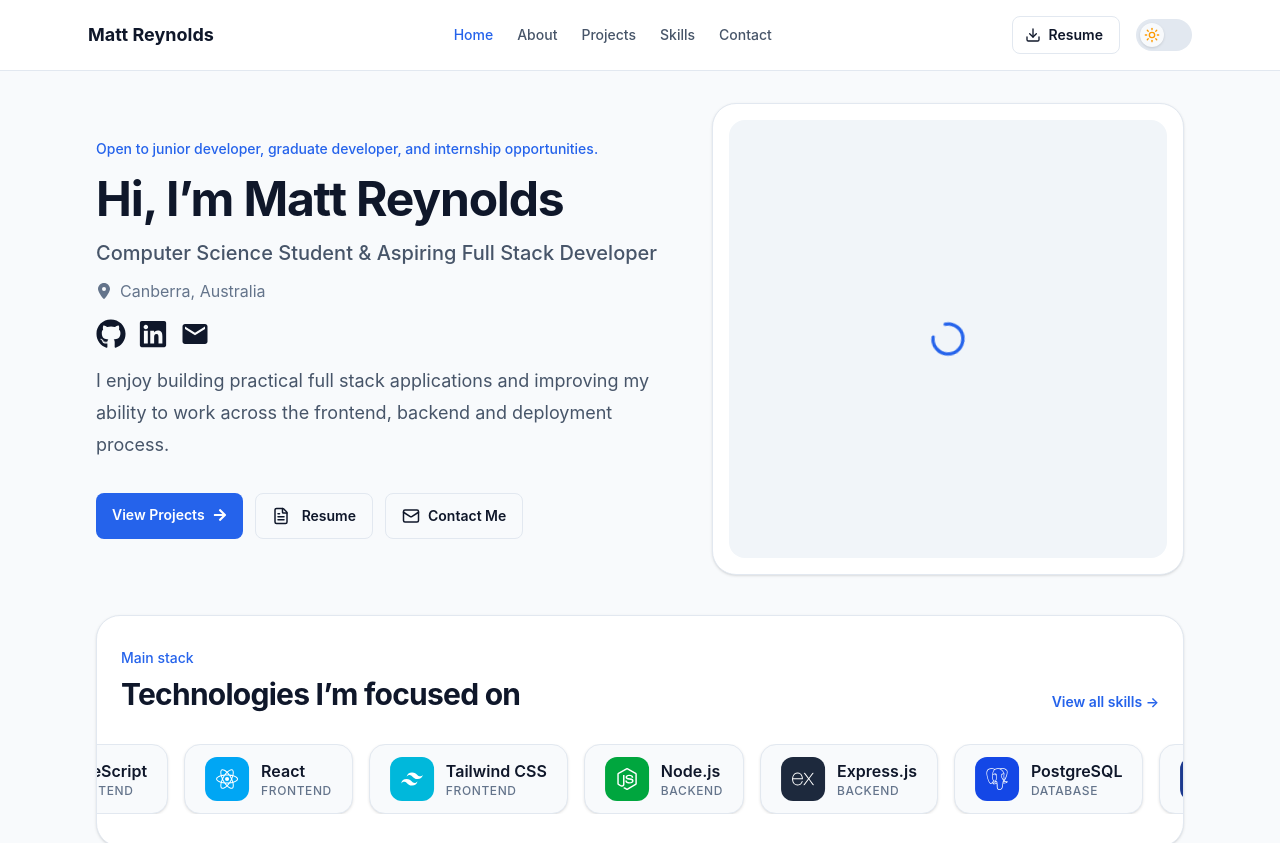
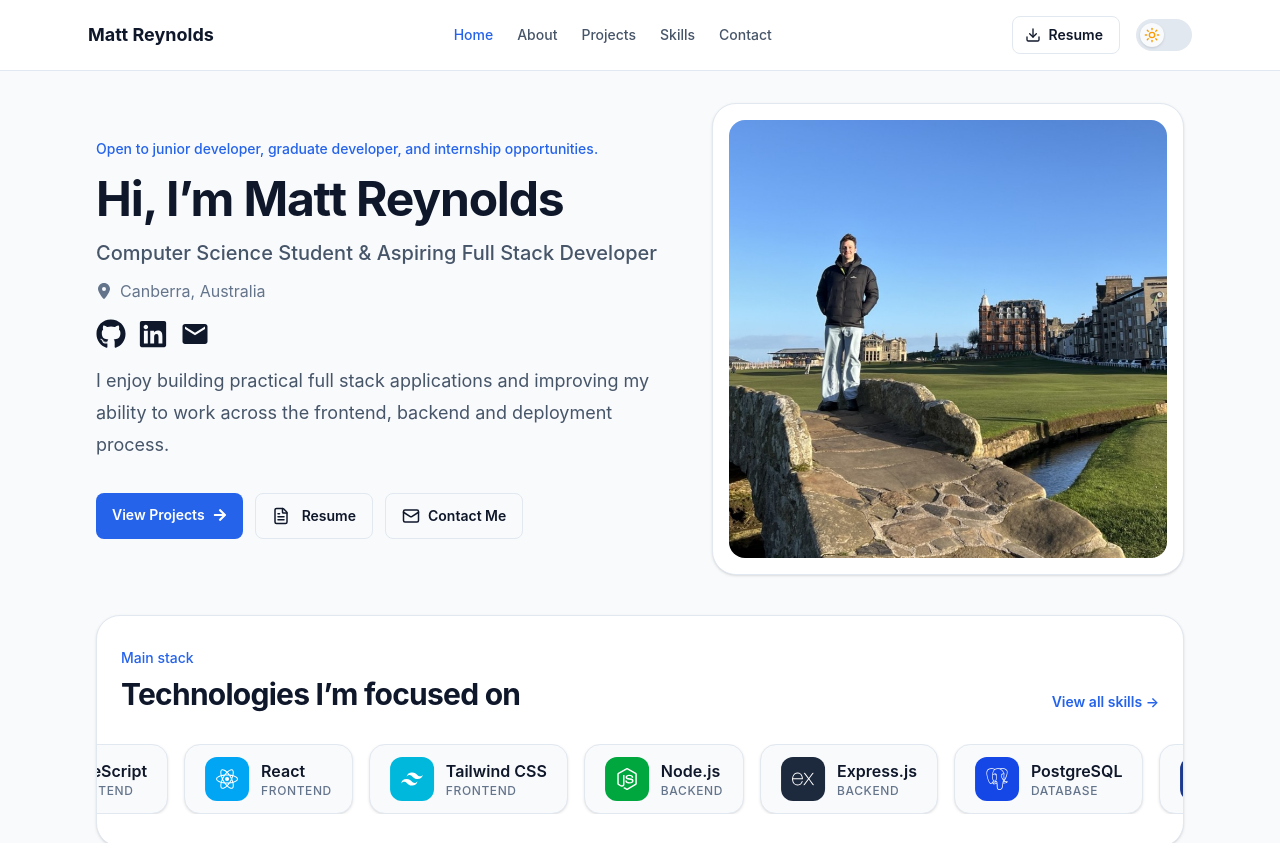
Before and after one commit to mattxreynolds/Portfolio, a React (Vite) app: page / in a window 1280 px wide. Shown: the top 843 px of the page. Built offline with nearby package versions, Linux system fonts and the light colour scheme.

Commit message:
Add profile photo to portfolio cards

```diff
--- a/src/components/home/Hero.tsx
+++ b/src/components/home/Hero.tsx
@@ -92,9 +92,17 @@ function Hero() {
       </div>
 
       <div className='max-w-125 w-full mx-auto rounded-3xl border border-border bg-surface p-4 shadow-sm'>
-        <div className='flex aspect-square items-center justify-center rounded-2xl bg-surface-muted text-center text-sm text-text-muted'>
-          <LoaderCircle className='animate-spin size-10 text-accent' />
-        </div>
+        {profile.photoUrl ? (
+          <img
+            src={profile.photoUrl}
+            alt={`${profile.name} profile`}
+            className='aspect-square w-full rounded-2xl object-cover'
+          />
+        ) : (
+          <div className='flex aspect-square items-center justify-center rounded-2xl bg-surface-muted text-center text-sm text-text-muted'>
+            <LoaderCircle className='animate-spin size-10 text-accent' />
+          </div>
+        )}
       </div>
     </section>
   );
--- a/src/data/profile.ts
+++ b/src/data/profile.ts
@@ -1,6 +1,7 @@
 import { FaGithub, FaLinkedin } from 'react-icons/fa';
 import { MdEmail } from 'react-icons/md';
 import resumeUrl from '../assets/Matt_Reynolds_Resume.pdf';
+import photoUrl from '../assets/Matt_Reynolds_Profile.jpeg';
 
 const socials = [
   {
@@ -22,7 +23,7 @@ const socials = [
 
 export const profile = {
   name: 'Matt Reynolds',
-  photoUrl: '',
+  photoUrl,
   role: 'Computer Science Student & Aspiring Full Stack Developer',
   location: 'Canberra, Australia',
   email: 'matt.j.reynolds@iinet.net.au',
```
Also changed, not shown: src/assets/Matt_Reynolds_Profile.jpeg (added).
